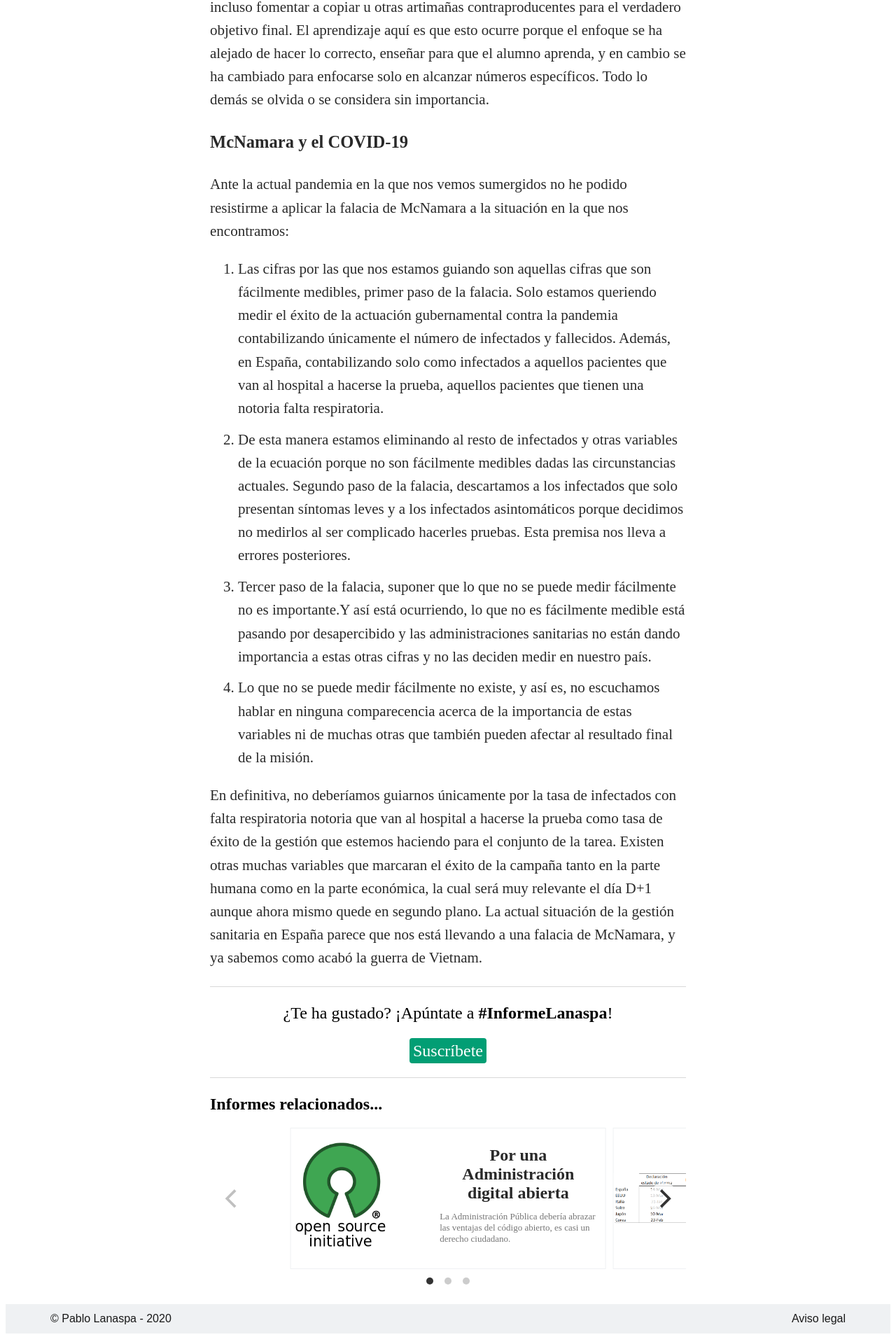
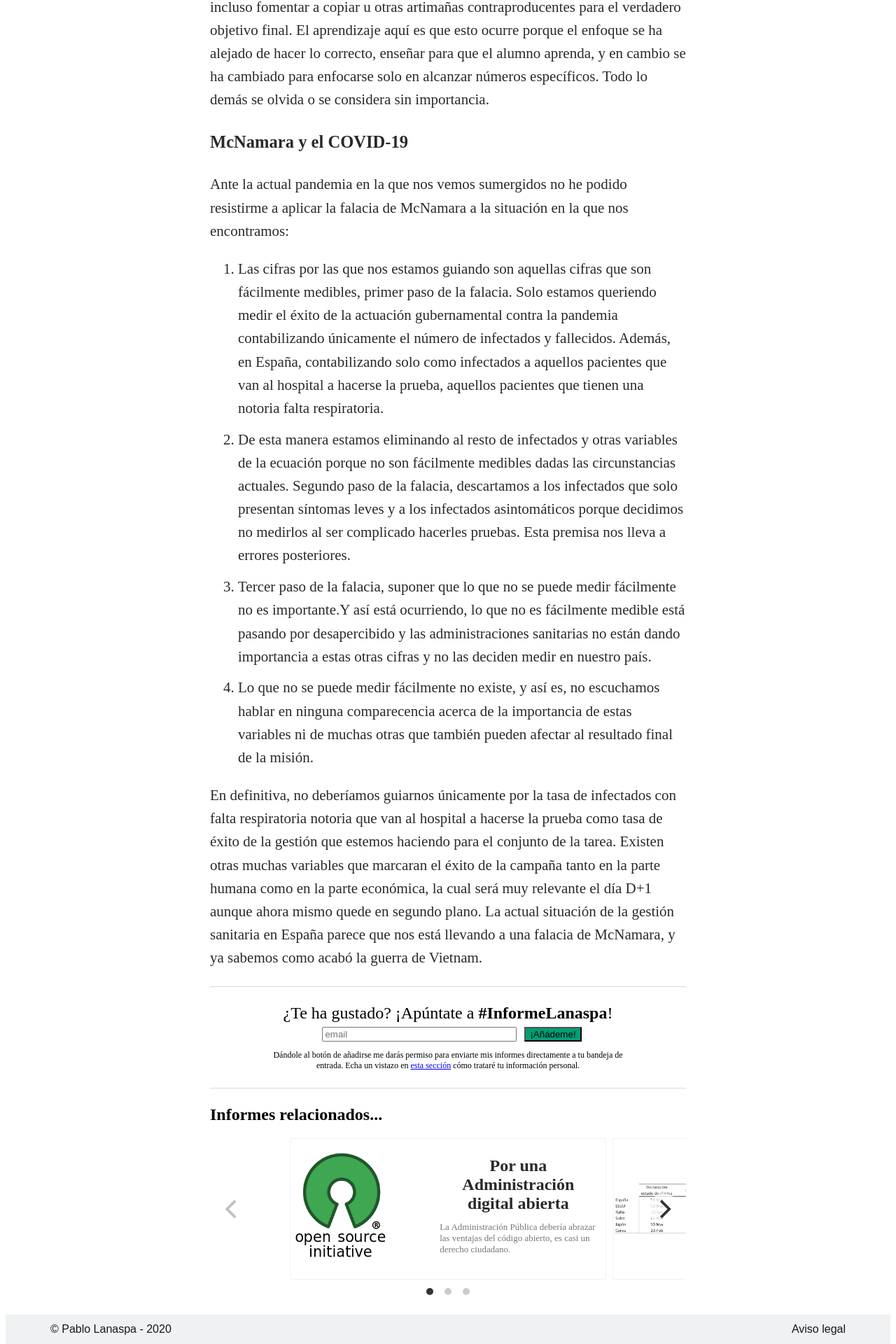
Before and after one commit to planaspa/planaspa.github.io, a Jekyll site: the page built from _posts/2020-04-05-La-falacia-de-McNamara.md, in a window 1280 px wide. Shown: the part 2426-4346 px from the top of the page at 70% size. Built offline with Jekyll 4.4.1, drawn with Linux system fonts in a browser that asks for light colours; nearby versions of some CDN libraries; comment, search, counter and statistics services are not loaded.

Commit message:
Cambiado el CTA en los posts para eliminar un paso en la subscripcion

```diff
--- a/_layouts/post.html
+++ b/_layouts/post.html
@@ -44,11 +44,51 @@ minread: 0
 
     <div class="subscribe_CTA">
         ¿Te ha gustado? ¡Apúntate a <b>#InformeLanaspa</b>!
-        <br/>
-        <br/>
-        <a href="{{ site.baseurl }}/subscribe" class="subscribe-button-CTA"><span>Suscríbete</span></a>
+            <!-- Begin Mailchimp Signup Form -->
+            <link href="//cdn-images.mailchimp.com/embedcode/slim-10_7.css" rel="stylesheet" type="text/css">
+            <style type="text/css">
+                #mc_embed_signup{background:#fff; clear:left; font:14px }
+                /* Add your own Mailchimp form style overrides in your site stylesheet or in this style block.
+                   We recommend moving this block and the preceding CSS link to the HEAD of your HTML file. */
+            </style>
+            <style type="text/css">
+                #mc-embedded-subscribe-form input[type=checkbox]{display: inline; width: auto;margin-right: 10px;}
+                #mergeRow-gdpr {margin-top: 20px;}
+                #mergeRow-gdpr fieldset label {font-weight: normal;}
+                #mc-embedded-subscribe-form .mc_fieldset{border:none;min-height: 0px;padding-bottom:0px;}
+            </style>
+            <div id="mc_embed_signup">
+            <form action="https://gmail.us19.list-manage.com/subscribe/post?u=a375448b51d9009be2a4c9edf&amp;id=44834df6d1" method="post" id="mc-embedded-subscribe-form" name="mc-embedded-subscribe-form" class="validate" target="_blank" novalidate>
+                <div class="subscribe_email_container">
+                    <div class="email_container">
+                        <div class="subscribe_email_container_left">
+                            <div id="mc_embed_signup_scroll">
+                                <input type="email" style="width:90%" value="" name="EMAIL" class="email" id="mce-EMAIL" placeholder="email" required>
+                            </div>
+                        </div>
+                        <div class="subscribe_email_container_right">
+                            <div class="clear"><input type="submit" value="¡Añádeme!" name="subscribe" id="mc-embedded-subscribe" class="button" style="background-color:#029E74"></div>
+                        </div>
+                    </div>
+                </div>
+                <div id="mergeRow-gdpr" class="mergeRow gdpr-mergeRow content__gdprBlock mc-field-group" style="margin-top:0">
+                <div style="font-size: 12px; text-align: center; max-width: 500px; margin: auto;">
+                    <p>Dándole al botón de añadirse me darás permiso para enviarte mis informes directamente a tu bandeja de entrada. Echa un vistazo en <a href="{{ site.baseurl }}/subscribe" target="_blank">esta sección</a>  cómo trataré tu información personal.</p>
+                </div>
+                </div>
+                <!-- real people should not fill this in and expect good things - do not remove this or risk form bot signups-->
+                <div style="position: absolute; left: -5000px;" aria-hidden="true"><input type="text" name="b_a375448b51d9009be2a4c9edf_44834df6d1" tabindex="-1" value=""></div>
+            </form>
+            </div>
+
+            <!--End mc_embed_signup-->
     </div>
 
+
+
+<!--         <br/>
+        <br/>
+        <a href="{{ site.baseurl }}/subscribe" class="subscribe-button-CTA"><span>Suscríbete</span></a> -->
 
     <!-- INCLUDE RELATED CONTENT -->
     <script src="//code.jquery.com/jquery-1.11.1.min.js"></script>
--- a/assets/css/mystyles.css
+++ b/assets/css/mystyles.css
@@ -503,6 +503,19 @@ html, body{
     color: white;
 }
 
+/* Boton al lado del placeholder del email */
+.subscribe_email_container{
+    display: table;
+    margin: auto;
+}
+.subscribe_email_container_left{
+    display: table-cell;
+    width: 300px;
+}
+.subscribe_email_container_right{
+    display: table-cell;
+}
+
 @media screen and (max-width: 1000px) {
     .post-content{
         text-align: left;
```
